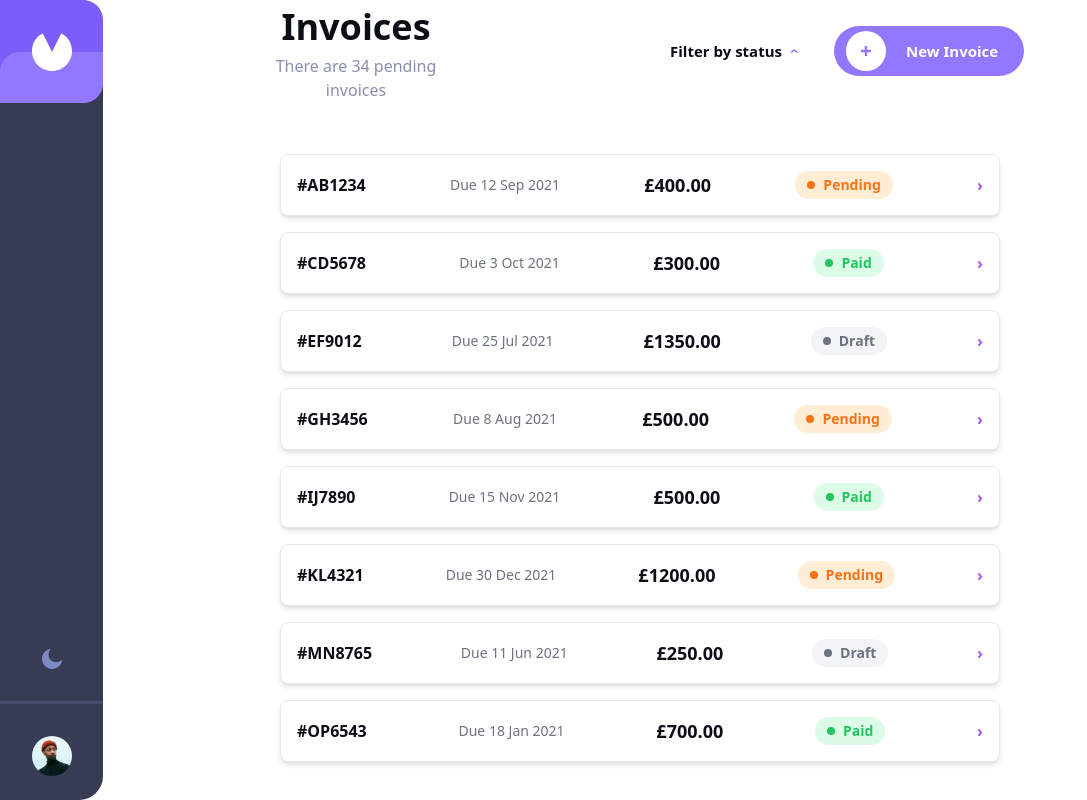
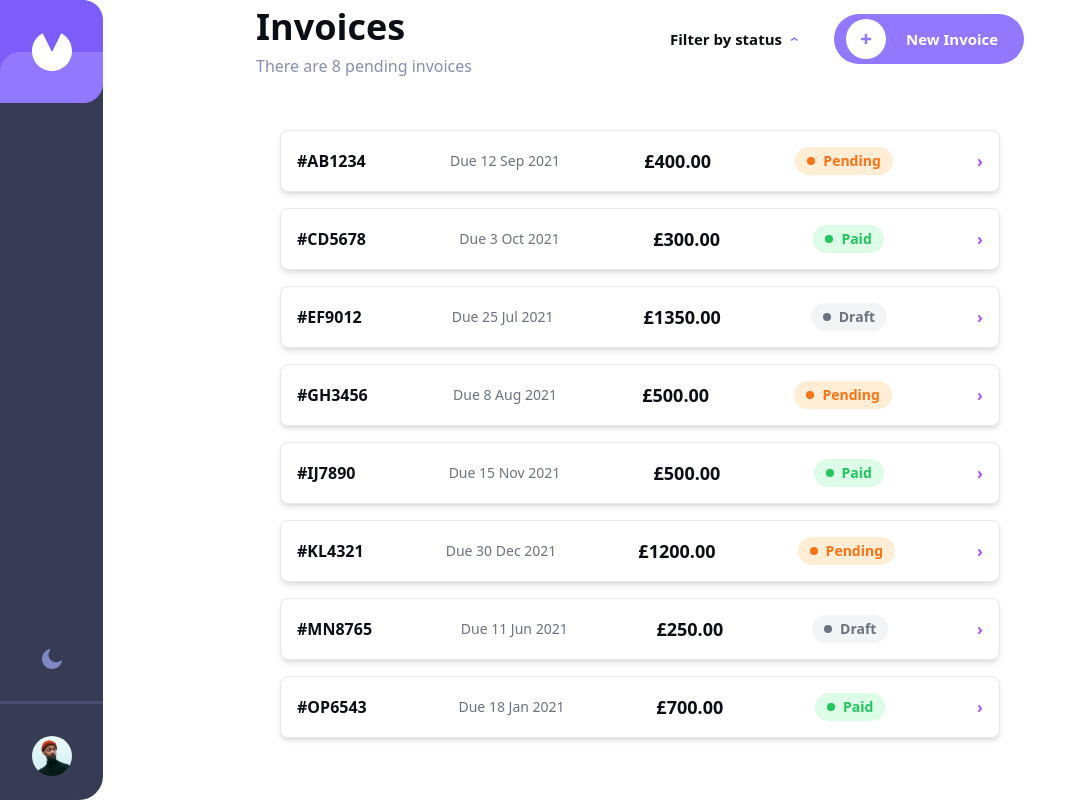
Before and after one commit to LevanMachitadze/fullProject, a React (Vite) app: page / in a window 1280 px wide. Shown: the whole page, without its empty margins (0-1087 px from the left). Built offline with nearby package versions, Linux system fonts and the light colour scheme.

Commit message:
invoces/quantity
adding dinamic variable which says length of array

```diff
--- a/src/App.jsx
+++ b/src/App.jsx
@@ -1,44 +1,53 @@
-import React, { useState } from "react";
-import "./App.css";
-import Header from "./component/Header";
-import SideBar from "./component/sideBar";
-import EmptyBanner from "./component/EmptyBanner";
-import { BrowserRouter as Router, Routes, Route } from "react-router-dom";
-import Invoices from "./component/Invoices";
-import AddInvoice from "./component/SideAdd";
+import React, { useState } from 'react';
+import './App.css';
+import Header from './component/Header';
+import SideBar from './component/sideBar';
+import EmptyBanner from './component/EmptyBanner';
+import { BrowserRouter as Router, Routes, Route } from 'react-router-dom';
+import Invoices from './component/Invoices';
+import AddInvoice from './component/SideAdd';
 
 const App = () => {
   const [isLight, setIsLight] = useState(true);
-  const [filterStatus, setFilterStatus] = useState("");
+  const [filterStatus, setFilterStatus] = useState('');
+  const [arrayLength, setArrayLength] = useState(0);
 
   return (
     <Router>
       <div
         className={`relative w-full ${
-          isLight ? "bg-white text-[#0C0E16]" : "bg-[#141625] text-white"
+          isLight ? 'bg-white text-[#0C0E16]' : 'bg-[#141625] text-white'
         }`}
       >
-        <div className="xl:fixed xl:left-0 w-full xl:w-4 xl:max-w-[1280px] xl:top-0 fixed left-0 top-0">
+        <div className='xl:fixed xl:left-0 w-full xl:w-4 xl:max-w-[1280px] xl:top-0 fixed left-0 top-0'>
           <SideBar isLight={isLight} setIsLight={setIsLight} />
         </div>
-        <div className="m-auto w-[60%] mt-[80px] xl:mt-0">
-          <header className="mb-7">
-            <Header isLight={isLight} setFilterStatus={setFilterStatus} />
+        <div className='m-auto w-[60%] mt-[80px] xl:mt-0'>
+          <header className='mb-7'>
+            <Header
+              isLight={isLight}
+              setFilterStatus={setFilterStatus}
+              arrayLength={arrayLength}
+            />
           </header>
           <main>
             <Routes>
               <Route
-                path="/"
+                path='/'
                 element={
-                  <Invoices isLight={isLight} filterStatus={filterStatus} />
+                  <Invoices
+                    isLight={isLight}
+                    filterStatus={filterStatus}
+                    setArrayLength={setArrayLength}
+                  />
                 }
               />
               <Route
-                path="/sideadd/:id"
+                path='/sideadd/:id'
                 element={<AddInvoice isLight={isLight} />}
               />
               <Route
-                path="/empty"
+                path='/empty'
                 element={<EmptyBanner isLight={isLight} />}
               />
             </Routes>
--- a/src/component/Header.jsx
+++ b/src/component/Header.jsx
@@ -1,102 +1,63 @@
-import React, { useState } from "react";
-import upArrow from "../assets/png/uparrow.png";
-import plius from "../assets/png/plius.png";
+import React, { useState } from 'react';
+import upArrow from '../assets/png/uparrow.png';
+import plius from '../assets/png/plius.png';
 
-const Header = ({ isLight, setFilterStatus }) => {
+const Header = ({ arrayLength }) => {
   const [isFilterOpen, setIsFilterOpen] = useState(false);
-  const [checkedStatus, setCheckedStatus] = useState({
-    draft: false,
-    pending: false,
-    completed: false,
-  });
 
   const toggleFilter = () => {
     setIsFilterOpen(!isFilterOpen);
   };
 
-  const handleCheckboxChange = (status) => {
-    setCheckedStatus((prevStatus) => ({
-      ...prevStatus,
-      [status]: !prevStatus[status],
-    }));
-
-    if (checkedStatus[status]) {
-      setFilterStatus("");
-    } else {
-      setFilterStatus(status);
-    }
-  };
-
   return (
-    <header
-      className={`flex justify-between items-center flex-col sm:flex-row text-center ${
-        isLight ? "bg-white text-[#0C0E16]" : "bg-[#141625] text-white"
-      }`}
-    >
-      <div className="xl:w-[200px]">
-        <p className="text-[36px] font-bold">Invoices</p>
-        <p className={`${isLight ? "text-[#888EB0]" : "text-[#DFE3FA]"}`}>
-          There are 34 pending invoices
+    <header className='flex justify-between items-center'>
+      <div>
+        <p className='text-[#0C0E16] text-[36px] font-bold'>Invoices</p>
+        <p className='text-[#888EB0]'>
+          There are {arrayLength} pending invoices
         </p>
       </div>
-
-      <div className="flex items-center gap-9 flex-col sm:flex-row">
+      <div className='flex items-center gap-9'>
         <div>
           <p
-            className="flex items-center gap-2 text-[15px] font-bold leading-[15px] cursor-pointer"
+            className='flex text-[#0C0E16] items-center gap-2 text-[15px] font-bold leading-[15px]'
             onClick={toggleFilter}
           >
-            Filter by status{" "}
-            <img src={upArrow} className="w-[8px] h-[4px]" alt="arrow" />
+            Filter by status{' '}
+            <img src={upArrow} className='w-[8px] h-[4px]' alt='arrow' />
           </p>
 
           {isFilterOpen && (
-            <div
-              className={`absolute ${
-                isLight ? "bg-white" : "bg-[#373B53]"
-              } w-[192px] h-[128px] mt-6 shadow-lg rounded-md flex flex-col`}
-            >
-              {!checkedStatus.pending && !checkedStatus.paid && (
-                <label
-                  className={`p-2 items-center justify-start flex ${
-                    isLight ? "text-[#0C0E16]" : "text-[#DFE3FA]"
-                  }`}
-                >
+            <div className='absolute bg-white w-[192px] h-[128px] mt-6 shadow-lg rounded-md flex flex-col'>
+              {!checkedStatus.pending && !checkedStatus.completed && (
+                <label className='p-2 text-[#0C0E16]'>
                   <input
-                    type="checkbox"
-                    className="mr-2"
+                    type='checkbox'
+                    className='mr-2'
                     checked={checkedStatus.draft}
-                    onChange={() => handleCheckboxChange("draft")}
+                    onChange={() => handleCheckboxChange('draft')}
                   />
                   Draft
                 </label>
               )}
-              {!checkedStatus.draft && !checkedStatus.paid && (
-                <label
-                  className={`p-2 items-center justify-start flex ${
-                    isLight ? "text-[#0C0E16]" : "text-[#DFE3FA]"
-                  }`}
-                >
+              {!checkedStatus.draft && !checkedStatus.completed && (
+                <label className='p-2 text-[#0C0E16]'>
                   <input
-                    type="checkbox"
-                    className="mr-2 "
+                    type='checkbox'
+                    className='mr-2'
                     checked={checkedStatus.pending}
-                    onChange={() => handleCheckboxChange("pending")}
+                    onChange={() => handleCheckboxChange('pending')}
                   />
                   Pending
                 </label>
               )}
               {!checkedStatus.draft && !checkedStatus.pending && (
-                <label
-                  className={`p-2 items-center justify-start  flex ${
-                    isLight ? "text-[#0C0E16]" : "text-[#DFE3FA]"
-                  }`}
-                >
+                <label className='p-2 text-[#0C0E16]'>
                   <input
-                    type="checkbox"
-                    className="mr-2"
-                    checked={checkedStatus.paid}
-                    onChange={() => handleCheckboxChange("paid")}
+                    type='checkbox'
+                    className='mr-2'
+                    checked={checkedStatus.completed}
+                    onChange={() => handleCheckboxChange('completed')}
                   />
                   Completed
                 </label>
@@ -104,20 +65,11 @@ const Header = ({ isLight, setFilterStatus }) => {
             </div>
           )}
         </div>
-
-        <button
-          className={`w-[190px] h-[50px] pl-3 rounded-[50px] flex items-center gap-5 ${
-            isLight ? "bg-[#9277FF]" : "bg-[#7C5DFA]"
-          }`}
-        >
-          <div
-            className={`w-[40px] h-[40px] flex items-center justify-center rounded-3xl ${
-              isLight ? "bg-white" : "bg-white"
-            }`}
-          >
-            <img src={plius} alt="plius" />
+        <button className='w-[190px] h-[50px] pl-3 bg-[#9277FF] leading-[33px] rounded-[50px] flex items-center gap-5'>
+          <div className='w-[40px] h-[40px] bg-white flex items-center justify-center rounded-3xl'>
+            <img src={plius} alt='plius' />
           </div>
-          <p className="text-white text-[15px] font-bold leading-[15px]">
+          <p className='text-white text-[15px] font-bold leading-[15px]'>
             New Invoice
           </p>
         </button>
--- a/src/component/Invoices.jsx
+++ b/src/component/Invoices.jsx
@@ -1,8 +1,8 @@
-import React, { useState, useEffect } from "react";
-import { useNavigate } from "react-router-dom";
-import content from "../../local.json";
+import React, { useState, useEffect } from 'react';
+import { useNavigate } from 'react-router-dom';
+import content from '../../local.json';
 
-const Invoices = ({ isLight, filterStatus }) => {
+const Invoices = ({ isLight, filterStatus, setArrayLength }) => {
   const [invoices, setInvoices] = useState([]);
   const [loading, setLoading] = useState(true);
   const [selectedInvoice, setSelectedInvoice] = useState(null);
@@ -20,31 +20,35 @@ const Invoices = ({ isLight, filterStatus }) => {
     fetchInvoices();
   }, []);
 
+  useEffect(() => {
+    setArrayLength(invoices.length);
+  }, [invoices, setArrayLength]);
+
   const handleMarkAsPaid = () => {
     if (selectedInvoice) {
       const updatedInvoices = invoices.map((invoice) =>
         invoice.id === selectedInvoice.id
-          ? { ...invoice, status: "paid" }
+          ? { ...invoice, status: 'paid' }
           : invoice
       );
       setInvoices(updatedInvoices);
-      setSelectedInvoice({ ...selectedInvoice, status: "paid" });
+      setSelectedInvoice({ ...selectedInvoice, status: 'paid' });
     }
   };
 
   const getStatusClasses = (status) => {
-    if (status.toLowerCase() === "paid") return "bg-green-100 text-green-500";
-    if (status.toLowerCase() === "pending")
-      return "bg-orange-100 text-orange-500";
-    if (status.toLowerCase() === "draft") return "bg-gray-100 text-gray-500";
-    return "";
+    if (status.toLowerCase() === 'paid') return 'bg-green-100 text-green-500';
+    if (status.toLowerCase() === 'pending')
+      return 'bg-orange-100 text-orange-500';
+    if (status.toLowerCase() === 'draft') return 'bg-gray-100 text-gray-500';
+    return '';
   };
 
   const getDotColor = (status) => {
-    if (status.toLowerCase() === "paid") return "bg-green-500";
-    if (status.toLowerCase() === "pending") return "bg-orange-500";
-    if (status.toLowerCase() === "draft") return "bg-gray-500";
-    return "";
+    if (status.toLowerCase() === 'paid') return 'bg-green-500';
+    if (status.toLowerCase() === 'pending') return 'bg-orange-500';
+    if (status.toLowerCase() === 'draft') return 'bg-gray-500';
+    return '';
   };
 
   const handleInvoiceClick = (invoice) => {
@@ -85,24 +89,24 @@ const Invoices = ({ isLight, filterStatus }) => {
   return (
     <div
       className={`max-w-4xl mx-auto p-6 ${
-        isLight ? "bg-white text-[#0C0E16]" : "bg-[#141625] text-white"
+        isLight ? 'bg-white text-[#0C0E16]' : 'bg-[#141625] text-white'
       }`}
     >
       {loading ? (
-        <div className="text-center py-4">Loading...</div>
+        <div className='text-center py-4'>Loading...</div>
       ) : selectedInvoice ? (
         <div>
-          <button onClick={handleBackButtonClick} className="mb-4 underline">
+          <button onClick={handleBackButtonClick} className='mb-4 underline'>
             Go back
           </button>
           <div
             className={`p-6 border rounded-lg shadow-md ${
-              isLight ? "bg-white text-[#0C0E16]" : "bg-[#1E2139] text-white"
+              isLight ? 'bg-white text-[#0C0E16]' : 'bg-[#1E2139] text-white'
             } mb-16`}
           >
-            <div className="flex justify-between items-center mb-6">
-              <div className="flex items-center">
-                <span className="mr-2">Status</span>
+            <div className='flex justify-between items-center mb-6'>
+              <div className='flex items-center'>
+                <span className='mr-2'>Status</span>
                 <div
                   className={`px-4 py-2 rounded-full font-semibold ${getStatusClasses(
                     selectedInvoice.status
@@ -112,22 +116,22 @@ const Invoices = ({ isLight, filterStatus }) => {
                 </div>
               </div>
               <div>
-                <div className="flex space-x-4">
+                <div className='flex space-x-4'>
                   <button
                     onClick={() => handleEditInvoice(selectedInvoice)}
-                    className="px-4 py-2 text-[#7E88C3] bg-gray-100 rounded-full font-bold hover:bg-gray-200"
+                    className='px-4 py-2 text-[#7E88C3] bg-gray-100 rounded-full font-bold hover:bg-gray-200'
                   >
                     Edit
                   </button>
                   <button
                     onClick={handleOpenDeleteModal}
-                    className="px-4 py-2 text-white bg-red-500 rounded-full font-bold hover:bg-red-600"
+                    className='px-4 py-2 text-white bg-red-500 rounded-full font-bold hover:bg-red-600'
                   >
                     Delete
                   </button>
                   <button
                     onClick={handleMarkAsPaid}
-                    className="px-4 py-2 text-white bg-purple-500 rounded-full font-bold hover:bg-purple-600"
+                    className='px-4 py-2 text-white bg-purple-500 rounded-full font-bold hover:bg-purple-600'
                   >
                     Mark as Paid
                   </button>
@@ -137,30 +141,30 @@ const Invoices = ({ isLight, filterStatus }) => {
 
             <div
               className={`p-6 border rounded-lg shadow-md ${
-                isLight ? "bg-white" : "bg-[#1E2139]"
+                isLight ? 'bg-white' : 'bg-[#1E2139]'
               }`}
             >
-              <div className="flex justify-between items-center">
+              <div className='flex justify-between items-center'>
                 <div>
-                  <h2 className="text-2xl font-bold">{`#${selectedInvoice.id}`}</h2>
+                  <h2 className='text-2xl font-bold'>{`#${selectedInvoice.id}`}</h2>
                   <p>{selectedInvoice.itemName}</p>
                 </div>
-                <div className="flex flex-col">
+                <div className='flex flex-col'>
                   <span>{selectedInvoice.fromStreet}</span>
                   <span>{selectedInvoice.fromCity}</span>
                   <span>{selectedInvoice.fromPostCode}</span>
                   <span>{selectedInvoice.fromCountry}</span>
                 </div>
               </div>
-              <div className="flex items-start justify-between mt-4">
+              <div className='flex items-start justify-between mt-4'>
                 <div>
-                  <p className="text-gray-500">Invoice Date</p>
-                  <p className="font-bold">{`${selectedInvoice.date} ${selectedInvoice.month} ${selectedInvoice.year}`}</p>
+                  <p className='text-gray-500'>Invoice Date</p>
+                  <p className='font-bold'>{`${selectedInvoice.date} ${selectedInvoice.month} ${selectedInvoice.year}`}</p>
                 </div>
                 <div>
-                  <p className="text-gray-500">Bill To</p>
-                  <p className="font-bold">{selectedInvoice.name}</p>
-                  <div className="flex flex-col">
+                  <p className='text-gray-500'>Bill To</p>
+                  <p className='font-bold'>{selectedInvoice.name}</p>
+                  <div className='flex flex-col'>
                     <span>{selectedInvoice.street}</span>
                     <span>{selectedInvoice.city}</span>
                     <span>{selectedInvoice.postCode}</span>
@@ -168,28 +172,28 @@ const Invoices = ({ isLight, filterStatus }) => {
                   </div>
                 </div>
                 <div>
-                  <p className="text-gray-500">Sent to</p>
-                  <p className="font-bold">{selectedInvoice.email}</p>
+                  <p className='text-gray-500'>Sent to</p>
+                  <p className='font-bold'>{selectedInvoice.email}</p>
                 </div>
               </div>
-              <div className="mt-8 bg-gray-50 rounded-lg">
-                <table className="w-full">
+              <div className='mt-8 bg-gray-50 rounded-lg'>
+                <table className='w-full'>
                   <thead>
-                    <tr className="text-left text-gray-500 text-sm">
-                      <th className="py-2">Item Name</th>
-                      <th className="py-2">QTY.</th>
-                      <th className="py-2">Price</th>
-                      <th className="py-2">Total</th>
+                    <tr className='text-left text-gray-500 text-sm'>
+                      <th className='py-2'>Item Name</th>
+                      <th className='py-2'>QTY.</th>
+                      <th className='py-2'>Price</th>
+                      <th className='py-2'>Total</th>
                     </tr>
                   </thead>
                   <tbody>
-                    <tr className="border-t">
-                      <td className="py-2">{selectedInvoice.itemName}</td>
-                      <td className="py-2">{selectedInvoice.quantity}</td>
-                      <td className="py-2">
+                    <tr className='border-t'>
+                      <td className='py-2'>{selectedInvoice.itemName}</td>
+                      <td className='py-2'>{selectedInvoice.quantity}</td>
+                      <td className='py-2'>
                         £{selectedInvoice.price.toFixed(2)}
                       </td>
-                      <td className="py-2">
+                      <td className='py-2'>
                         £
                         {(
                           selectedInvoice.quantity * selectedInvoice.price
@@ -201,12 +205,12 @@ const Invoices = ({ isLight, filterStatus }) => {
                 <div
                   className={`flex justify-between items-center mt-4 ${
                     isLight
-                      ? "bg-[#373B53] text-white"
-                      : "bg-[#141625] text-white"
+                      ? 'bg-[#373B53] text-white'
+                      : 'bg-[#141625] text-white'
                   } w-full h-[80px] rounded-b-[8px] p-4`}
                 >
                   <span>Amount Due</span>
-                  <span className="ml-2 text-xl font-bold">
+                  <span className='ml-2 text-xl font-bold'>
                     £
                     {(selectedInvoice.quantity * selectedInvoice.price).toFixed(
                       2
@@ -218,20 +222,20 @@ const Invoices = ({ isLight, filterStatus }) => {
           </div>
         </div>
       ) : (
-        <div className="space-y-4">
+        <div className='space-y-4'>
           {filteredInvoices.map((invoice, index) => (
             <div
               key={index}
               className={`p-4 border rounded-lg shadow-md flex items-center justify-between cursor-pointer ${
-                isLight ? "bg-white text-[#0C0E16]" : "bg-[#1E2139] text-white"
+                isLight ? 'bg-white text-[#0C0E16]' : 'bg-[#1E2139] text-white'
               }`}
               onClick={() => handleInvoiceClick(invoice)}
             >
-              <div className="font-bold text-[#0C0E16]">#{invoice.id}</div>
-              <div className="text-gray-500 text-sm">
+              <div className='font-bold text-[#0C0E16]'>#{invoice.id}</div>
+              <div className='text-gray-500 text-sm'>
                 Due {invoice.date} {invoice.month} {invoice.year}
               </div>
-              <div className="font-bold text-lg text-[#0C0E16]">
+              <div className='font-bold text-lg text-[#0C0E16]'>
                 £{(invoice.quantity * invoice.price).toFixed(2)}
               </div>
               <div
@@ -246,35 +250,35 @@ const Invoices = ({ isLight, filterStatus }) => {
                 ></div>
                 {invoice.status}
               </div>
-              <div className="text-purple-500 font-bold">›</div>
+              <div className='text-purple-500 font-bold'>›</div>
             </div>
           ))}
         </div>
       )}
 
       {deleteAlert && (
-        <div className="fixed inset-0 bg-black bg-opacity-50 z-10 flex justify-center items-center">
+        <div className='fixed inset-0 bg-black bg-opacity-50 z-10 flex justify-center items-center'>
           <div
             className={`bg-white p-6 rounded-lg shadow-lg z-20 w-[400px] ${
-              isLight ? "bg-white" : "bg-[#1E2139]"
+              isLight ? 'bg-white' : 'bg-[#1E2139]'
             }`}
           >
-            <h2 className="text-xl font-bold text-white mb-4">
+            <h2 className='text-xl font-bold text-white mb-4'>
               Confirm Deletion
             </h2>
-            <p className="text-white">
+            <p className='text-white'>
               Are you sure you want to delete this invoice?
             </p>
-            <div className="mt-6 flex justify-end space-x-4">
+            <div className='mt-6 flex justify-end space-x-4'>
               <button
                 onClick={handleCloseDeleteModal}
-                className="px-4 py-2 bg-gray-200 rounded-full font-bold hover:bg-gray-300"
+                className='px-4 py-2 bg-gray-200 rounded-full font-bold hover:bg-gray-300'
               >
                 Cancel
               </button>
               <button
                 onClick={handleDeleteInvoice}
-                className="px-4 py-2 text-white bg-red-500 rounded-full font-bold hover:bg-red-600"
+                className='px-4 py-2 text-white bg-red-500 rounded-full font-bold hover:bg-red-600'
               >
                 Delete
               </button>
```
